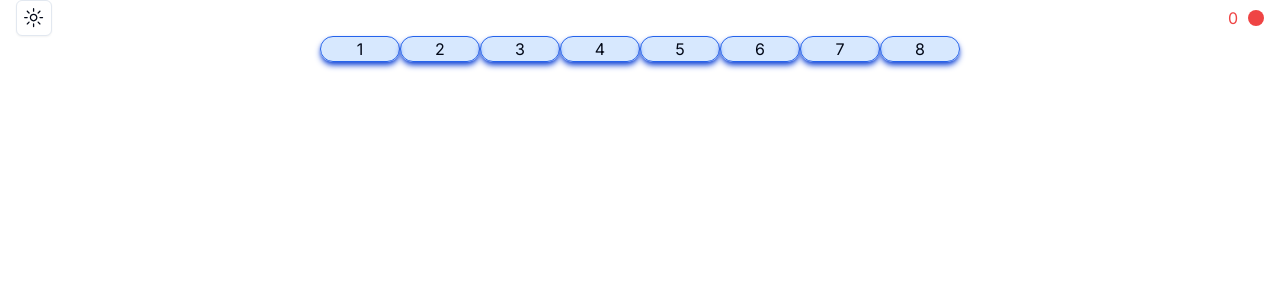
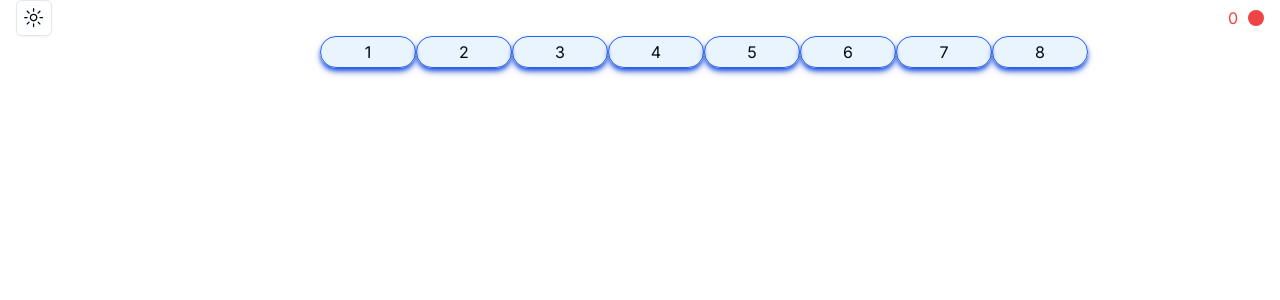
Before and after one commit to RadhiRasho/react-experiments, a Next.js app: page /tailwind in a window 1280 px wide. Shown: the top 300 px of the page. Built offline with nearby package versions, Linux system fonts and the light colour scheme.

Commit message:
updates, adn more cleaning

```diff
--- a/app/tailwind/page.tsx
+++ b/app/tailwind/page.tsx
@@ -1,8 +1,8 @@
 export default function TailWind() {
 	return (
 		<main className="flex h-full items-center justify-center bg-dark">
-			<ul className="flex w-6/12 justify-between *:flex *:w-full *:justify-center *:gap-4 *:rounded-full *:border *:border-blue-600 *:bg-blue-400 *:bg-opacity-25 *:shadow-blue-700 *:shadow-md">
-				<li>1</li>
+			<ul className="flex w-3/6 *:size-8 justify-between *:flex *:min-w-24 *:justify-center *:items-center *:rounded-full *:border *:border-blue-600 *:bg-blue-300 *:bg-opacity-20 *:shadow-blue-700 *:shadow-md">
+				<li className="hover:shadow-lg">1</li>
 				<li>2</li>
 				<li>3</li>
 				<li>4</li>
```
